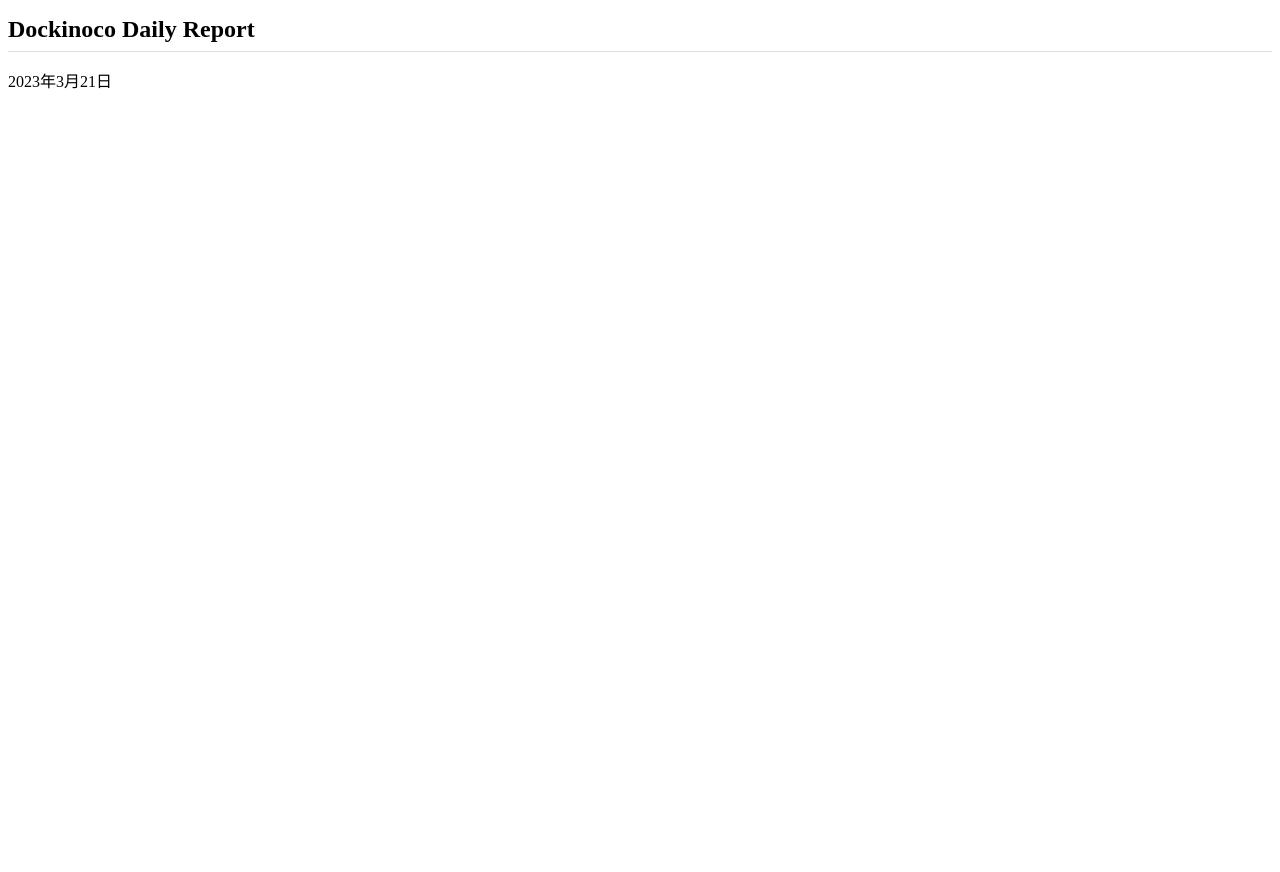
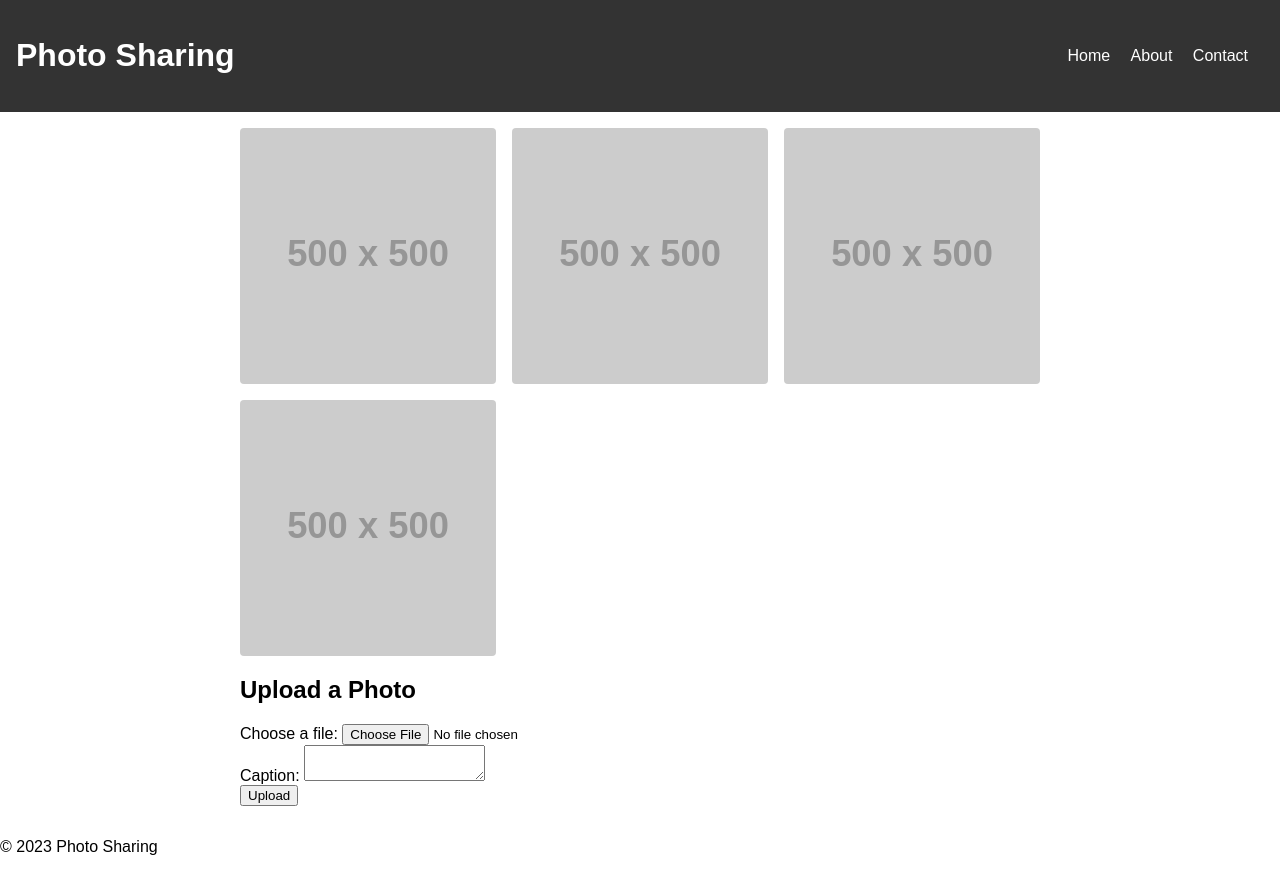
Before and after one commit to Dockinoco/dockinoco-github-io, a plain HTML site: page index.html in a window 1280 px wide. Before the commit the page ends 800 px from the top, so only its background shows below. Drawn offline with Linux system fonts and the light colour scheme; placeholder pictures from the web are drawn by us.

Commit message:
Add files via upload

```diff
--- a/index.html
+++ b/index.html
@@ -1,20 +1,53 @@
 <!DOCTYPE html>
-<html lang="ja">
-<head>
-    <meta charset="utf-8">
-    <title>Dockinoco Daily Report</title>
-    <link rel="stylesheet" href="css/styls.css">
-</head>
-<body>
-    <h1>Dockinoco Daily Report</h1>
-    <p>2023年3月21日</p>
-    <p></p>
+<html>
+  <head>
+    <title>Photo Sharing Website</title>
+    <link rel="stylesheet" href="style.css">
+  </head>
+  <body>
+    <header>
+      <h1>Photo Sharing</h1>
+      <nav>
+        <ul>
+          <li><a href="#">Home</a></li>
+          <li><a href="#">About</a></li>
+          <li><a href="#">Contact</a></li>
+        </ul>
+      </nav>
+    </header>
 
-</body>
+    <main>
+      <section id="photo-grid">
+        <div class="photo">
+          <img src="https://via.placeholder.com/500x500.png?text=Photo+1" alt="Photo 1">
+        </div>
+        <div class="photo">
+          <img src="https://via.placeholder.com/500x500.png?text=Photo+2" alt="Photo 2">
+        </div>
+        <div class="photo">
+          <img src="https://via.placeholder.com/500x500.png?text=Photo+3" alt="Photo 3">
+        </div>
+        <div class="photo">
+          <img src="https://via.placeholder.com/500x500.png?text=Photo+4" alt="Photo 4">
+        </div>
+      </section>
 
+      <section id="upload-form">
+        <h2>Upload a Photo</h2>
+        <form action="#" method="post">
+          <label for="photo-file">Choose a file:</label>
+          <input type="file" id="photo-file" name="photo-file">
+          <br>
+          <label for="photo-caption">Caption:</label>
+          <textarea id="photo-caption" name="photo-caption"></textarea>
+          <br>
+          <input type="submit" value="Upload">
+        </form>
+      </section>
+    </main>
 
-
-
-
-
+    <footer>
+      <p>&copy; 2023 Photo Sharing</p>
+    </footer>
+  </body>
 </html>
--- /dev/null
+++ b/style.css
@@ -0,0 +1,65 @@
+body {
+  margin: 0;
+  padding: 0;
+  font-family: Arial, sans-serif;
+}
+
+header {
+  background-color: #333;
+  color: #fff;
+  display: flex;
+  justify-content: space-between;
+  align-items: center;
+  padding: 1em;
+}
+
+nav ul {
+  list-style: none;
+  margin: 0;
+  padding: 0;
+}
+
+nav li {
+  display: inline-block;
+  margin-right: 1em;
+}
+
+nav a {
+  color: #fff;
+  text-decoration: none;
+}
+
+main {
+  max-width: 800px;
+  margin: 0 auto;
+  padding: 1em;
+}
+
+#photo-grid {
+  display: grid;
+  grid-template-columns: repeat(auto-fit, minmax(250px, 1fr));
+  grid-gap: 1em;
+}
+
+.photo {
+  position: relative;
+}
+
+.photo img {
+  display: block;
+  width: 100%;
+  height: auto;
+  border-radius: 4px;
+}
+
+.photo:before {
+  content: '';
+  display: block;
+  position: absolute;
+  top: 0;
+  left: 0;
+  right: 0;
+  bottom: 0;
+  background-color: rgba(0, 0, 0, 0.5);
+  opacity: 0;
+  transition
```
